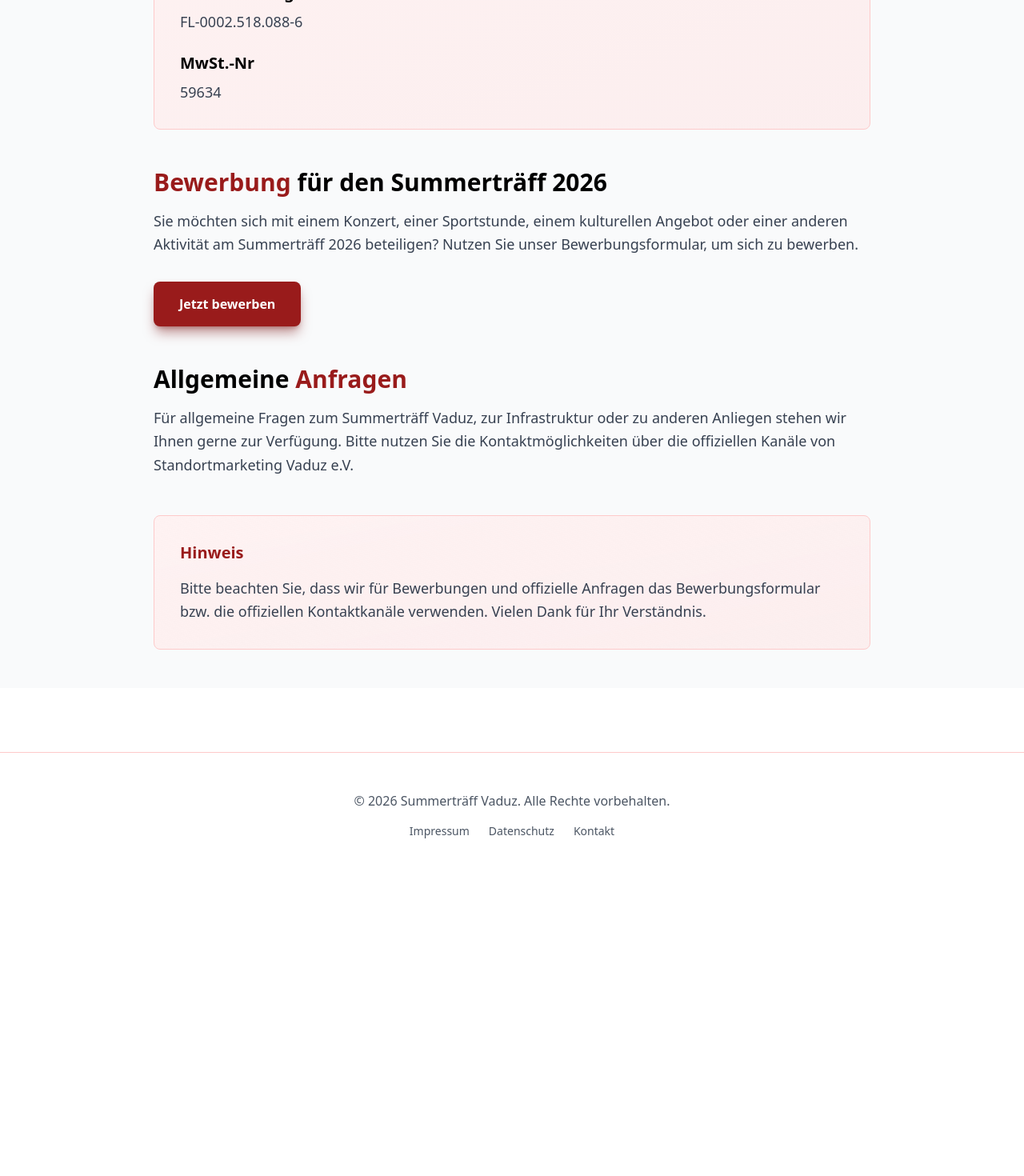
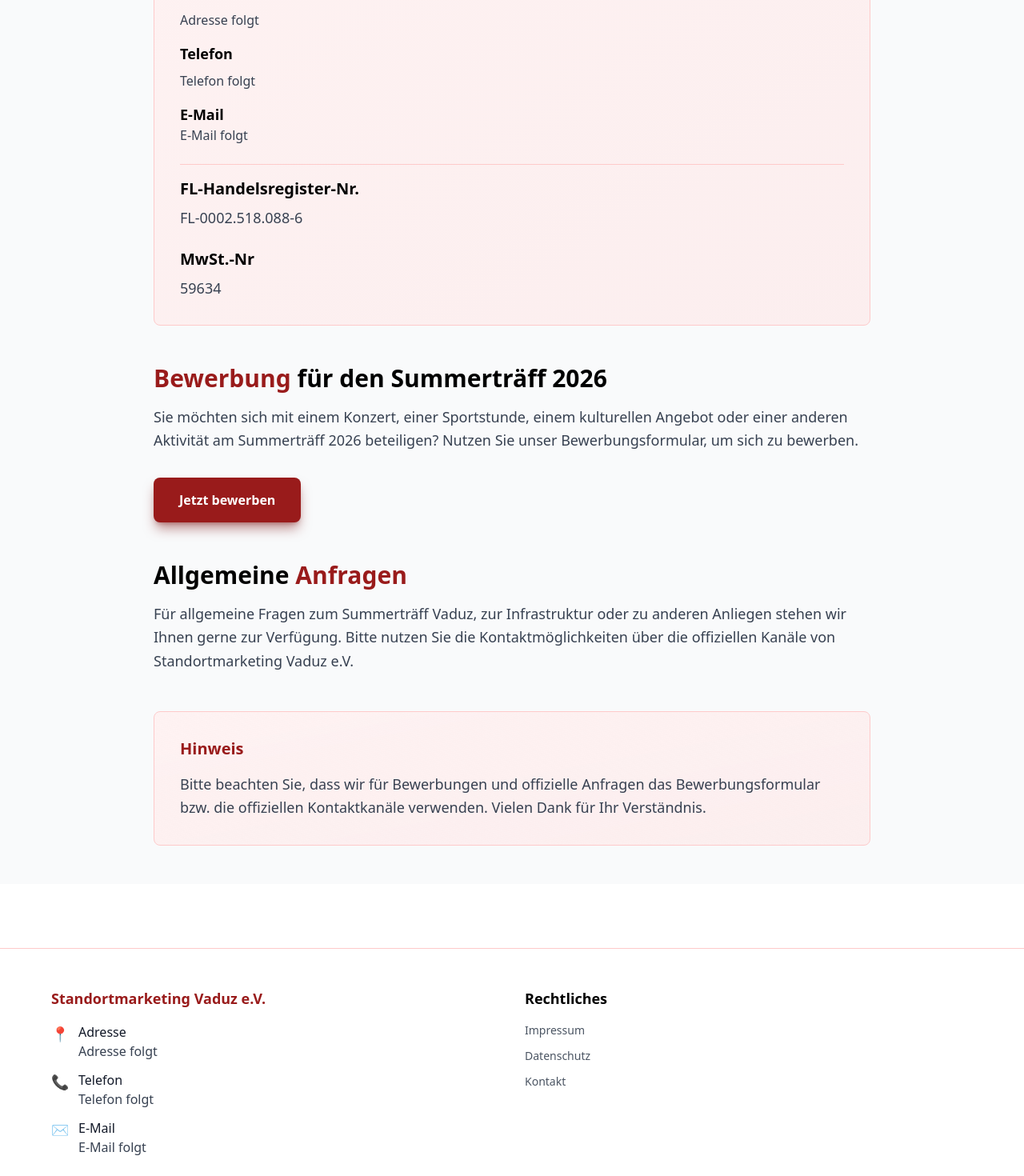
Before and after one commit to Delia-Gig/marketingpage, a Next.js app: page /kontakt in a window 1280 px wide. Shown: the part 840-2310 px from the top of the page at 80% size. Before the commit the page ends 1937 px from the top, so only its background shows below. Built offline with nearby package versions, Linux system fonts and the light colour scheme.

Commit message:
adresse hinzugefügt

```diff
--- /dev/null
+++ b/app/components/Footer.tsx
@@ -0,0 +1,58 @@
+import Link from 'next/link'
+
+export default function Footer() {
+  return (
+    <footer className="py-12 px-4 bg-white border-t border-red-200">
+      <div className="max-w-6xl mx-auto">
+        {/* NAP-Daten */}
+        <div className="grid md:grid-cols-2 gap-8 mb-8 pb-8 border-b border-red-200">
+          <div>
+            <h3 className="text-lg font-bold text-black mb-4">
+              <span className="text-red-800">Standortmarketing Vaduz e.V.</span>
+            </h3>
+            <div className="space-y-3 text-gray-700">
+              <div className="flex items-start">
+                <span className="mr-3 text-red-800 text-lg">📍</span>
+                <div>
+                  <p className="font-medium text-gray-900">Adresse</p>
+                  <p>Adresse folgt</p>
+                </div>
+              </div>
+              <div className="flex items-start">
+                <span className="mr-3 text-red-800 text-lg">📞</span>
+                <div>
+                  <p className="font-medium text-gray-900">Telefon</p>
+                  <a href="tel:" className="hover:text-red-800 transition-colors">Telefon folgt</a>
+                </div>
+              </div>
+              <div className="flex items-start">
+                <span className="mr-3 text-red-800 text-lg">✉️</span>
+                <div>
+                  <p className="font-medium text-gray-900">E-Mail</p>
+                  <a href="mailto:kontakt@summertraeff-vaduz.li" className="hover:text-red-800 transition-colors">
+                    E-Mail folgt
+                  </a>
+                </div>
+              </div>
+            </div>
+          </div>
+          <div>
+            <h3 className="text-lg font-bold text-black mb-4">Rechtliches</h3>
+            <div className="flex flex-col gap-3 text-sm">
+              <Link href="/impressum" className="text-gray-600 hover:text-red-800 transition-colors">Impressum</Link>
+              <Link href="/datenschutz" className="text-gray-600 hover:text-red-800 transition-colors">Datenschutz</Link>
+              <Link href="/kontakt" className="text-gray-600 hover:text-red-800 transition-colors">Kontakt</Link>
+            </div>
+          </div>
+        </div>
+
+        {/* Copyright */}
+        <div className="text-center">
+          <p className="text-gray-600 mb-4">
+            © 2026 Summerträff Vaduz. Alle Rechte vorbehalten.
+          </p>
+        </div>
+      </div>
+    </footer>
+  )
+}
--- a/app/datenschutz/page.tsx
+++ b/app/datenschutz/page.tsx
@@ -1,4 +1,5 @@
 import Link from 'next/link'
+import Footer from '../components/Footer'
 
 export default function Datenschutz() {
   return (
@@ -121,18 +122,9 @@
       </section>
 
       {/* Footer */}
-      <footer className="py-12 px-4 bg-white border-t border-red-200 mt-20">
-        <div className="max-w-6xl mx-auto text-center">
-          <p className="text-gray-600 mb-4">
-            © 2026 Summerträff Vaduz. Alle Rechte vorbehalten.
-          </p>
-          <div className="flex justify-center gap-6 text-sm">
-            <Link href="/impressum" className="text-gray-600 hover:text-red-800 transition-colors">Impressum</Link>
-            <Link href="/datenschutz" className="text-gray-600 hover:text-red-800 transition-colors">Datenschutz</Link>
-            <Link href="/kontakt" className="text-gray-600 hover:text-red-800 transition-colors">Kontakt</Link>
-          </div>
-        </div>
-      </footer>
+      <div className="mt-20">
+        <Footer />
+      </div>
     </main>
   )
 }
--- a/app/event-highlights/page.tsx
+++ b/app/event-highlights/page.tsx
@@ -1,4 +1,5 @@
 import Link from 'next/link'
+import Footer from '../components/Footer'
 
 export default function EventHighlights() {
   return (
@@ -107,18 +108,9 @@
       </section>
 
       {/* Footer */}
-      <footer className="py-12 px-4 bg-white border-t border-red-200 mt-20">
-        <div className="max-w-6xl mx-auto text-center">
-          <p className="text-gray-600 mb-4">
-            © 2026 Summerträff Vaduz. Alle Rechte vorbehalten.
-          </p>
-          <div className="flex justify-center gap-6 text-sm">
-            <Link href="/impressum" className="text-gray-600 hover:text-red-800 transition-colors">Impressum</Link>
-            <Link href="/datenschutz" className="text-gray-600 hover:text-red-800 transition-colors">Datenschutz</Link>
-            <Link href="/kontakt" className="text-gray-600 hover:text-red-800 transition-colors">Kontakt</Link>
-          </div>
-        </div>
-      </footer>
+      <div className="mt-20">
+        <Footer />
+      </div>
     </main>
   )
 }
--- a/app/galerie/page.tsx
+++ b/app/galerie/page.tsx
@@ -1,5 +1,6 @@
 import Link from 'next/link'
 import Image from 'next/image'
+import Footer from '../components/Footer'
 
 export default function Galerie() {
   // Beispiel-Bilder - ersetze diese durch deine eigenen Bildpfade
@@ -101,18 +102,9 @@
       </section>
 
       {/* Footer */}
-      <footer className="relative py-12 px-4 bg-gradient-to-b from-red-100/30 via-white to-white border-t border-red-200 mt-20">
-        <div className="max-w-6xl mx-auto text-center">
-          <p className="text-gray-600 mb-4">
-            © 2026 Summerträff Vaduz. Alle Rechte vorbehalten.
-          </p>
-          <div className="flex justify-center gap-6 text-sm">
-            <Link href="/impressum" className="text-gray-600 hover:text-red-800 transition-colors">Impressum</Link>
-            <Link href="/datenschutz" className="text-gray-600 hover:text-red-800 transition-colors">Datenschutz</Link>
-            <Link href="/kontakt" className="text-gray-600 hover:text-red-800 transition-colors">Kontakt</Link>
-          </div>
-        </div>
-      </footer>
+      <div className="mt-20">
+        <Footer />
+      </div>
     </main>
   )
 }
--- a/app/impressum/page.tsx
+++ b/app/impressum/page.tsx
@@ -1,4 +1,5 @@
 import Link from 'next/link'
+import Footer from '../components/Footer'
 
 export default function Impressum() {
   return (
@@ -118,18 +119,9 @@
       </section>
 
       {/* Footer */}
-      <footer className="py-12 px-4 bg-white border-t border-red-200 mt-20">
-        <div className="max-w-6xl mx-auto text-center">
-          <p className="text-gray-600 mb-4">
-            © 2026 Summerträff Vaduz. Alle Rechte vorbehalten.
-          </p>
-          <div className="flex justify-center gap-6 text-sm">
-            <Link href="/impressum" className="text-gray-600 hover:text-red-800 transition-colors">Impressum</Link>
-            <Link href="/datenschutz" className="text-gray-600 hover:text-red-800 transition-colors">Datenschutz</Link>
-            <Link href="/kontakt" className="text-gray-600 hover:text-red-800 transition-colors">Kontakt</Link>
-          </div>
-        </div>
-      </footer>
+      <div className="mt-20">
+        <Footer />
+      </div>
     </main>
   )
 }
--- a/app/kontakt/page.tsx
+++ b/app/kontakt/page.tsx
@@ -1,4 +1,5 @@
 import Link from 'next/link'
+import Footer from '../components/Footer'
 
 export default function Kontakt() {
   return (
@@ -45,6 +46,25 @@
               <p className="text-lg text-gray-700">
                 Verein Standortmarketing Vaduz
               </p>
+            </div>
+
+            <div className="space-y-4 pt-4 border-t border-red-200">
+              <div className="space-y-2">
+                <h4 className="text-lg font-semibold text-black">Adresse</h4>
+                <p className="text-gray-700">Adresse folgt</p>
+              </div>
+
+              <div className="space-y-2">
+                <h4 className="text-lg font-semibold text-black">Telefon</h4>
+                <p className="text-gray-700">Telefon folgt</p>
+              </div>
+
+              <div className="space-y-2">
+                <h4 className="text-lg font-semibold text-black">E-Mail</h4>
+                <a href="mailto:kontakt@summertraeff-vaduz.li" className="text-gray-700 hover:text-red-800 transition-colors">
+                  E-Mail folgt
+                </a>
+              </div>
             </div>
 
             <div className="space-y-2 pt-4 border-t border-red-200">
@@ -104,18 +124,9 @@
       </section>
 
       {/* Footer */}
-      <footer className="py-12 px-4 bg-white border-t border-red-200 mt-20">
-        <div className="max-w-6xl mx-auto text-center">
-          <p className="text-gray-600 mb-4">
-            © 2026 Summerträff Vaduz. Alle Rechte vorbehalten.
-          </p>
-          <div className="flex justify-center gap-6 text-sm">
-            <Link href="/impressum" className="text-gray-600 hover:text-red-800 transition-colors">Impressum</Link>
-            <Link href="/datenschutz" className="text-gray-600 hover:text-red-800 transition-colors">Datenschutz</Link>
-            <Link href="/kontakt" className="text-gray-600 hover:text-red-800 transition-colors">Kontakt</Link>
-          </div>
-        </div>
-      </footer>
+      <div className="mt-20">
+        <Footer />
+      </div>
     </main>
   )
 }
--- a/app/page.tsx
+++ b/app/page.tsx
@@ -1,4 +1,5 @@
 import Link from 'next/link'
+import Footer from './components/Footer'
 
 export default function Home() {
   return (
@@ -135,18 +136,7 @@
       </section>
 
       {/* Footer */}
-      <footer className="py-12 px-4 bg-white border-t border-red-200">
-        <div className="max-w-6xl mx-auto text-center">
-          <p className="text-gray-600 mb-4">
-            © 2026 Summerträff Vaduz. Alle Rechte vorbehalten.
-          </p>
-          <div className="flex justify-center gap-6 text-sm">
-            <Link href="/impressum" className="text-gray-600 hover:text-red-800 transition-colors">Impressum</Link>
-            <Link href="/datenschutz" className="text-gray-600 hover:text-red-800 transition-colors">Datenschutz</Link>
-            <Link href="/kontakt" className="text-gray-600 hover:text-red-800 transition-colors">Kontakt</Link>
-          </div>
-        </div>
-      </footer>
+      <Footer />
     </main>
   )
 }
--- a/app/ueber-uns/page.tsx
+++ b/app/ueber-uns/page.tsx
@@ -1,4 +1,5 @@
 import Link from 'next/link'
+import Footer from '../components/Footer'
 
 export default function UeberUns() {
   return (
@@ -84,18 +85,9 @@
       </section>
 
       {/* Footer */}
-      <footer className="py-12 px-4 bg-white border-t border-red-200 mt-20">
-        <div className="max-w-6xl mx-auto text-center">
-          <p className="text-gray-600 mb-4">
-            © 2026 Summerträff Vaduz. Alle Rechte vorbehalten.
-          </p>
-          <div className="flex justify-center gap-6 text-sm">
-            <Link href="/impressum" className="text-gray-600 hover:text-red-800 transition-colors">Impressum</Link>
-            <Link href="/datenschutz" className="text-gray-600 hover:text-red-800 transition-colors">Datenschutz</Link>
-            <Link href="/kontakt" className="text-gray-600 hover:text-red-800 transition-colors">Kontakt</Link>
-          </div>
-        </div>
-      </footer>
+      <div className="mt-20">
+        <Footer />
+      </div>
     </main>
   )
 }
```
